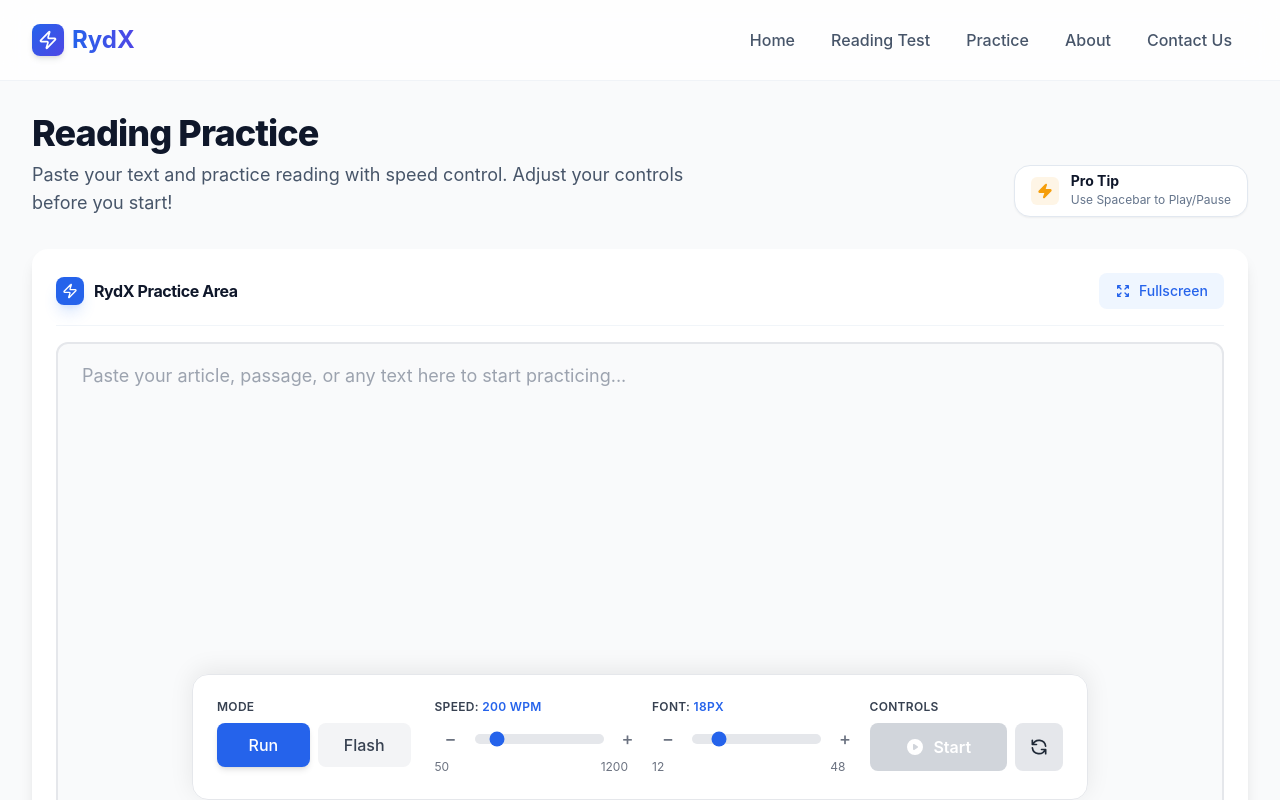
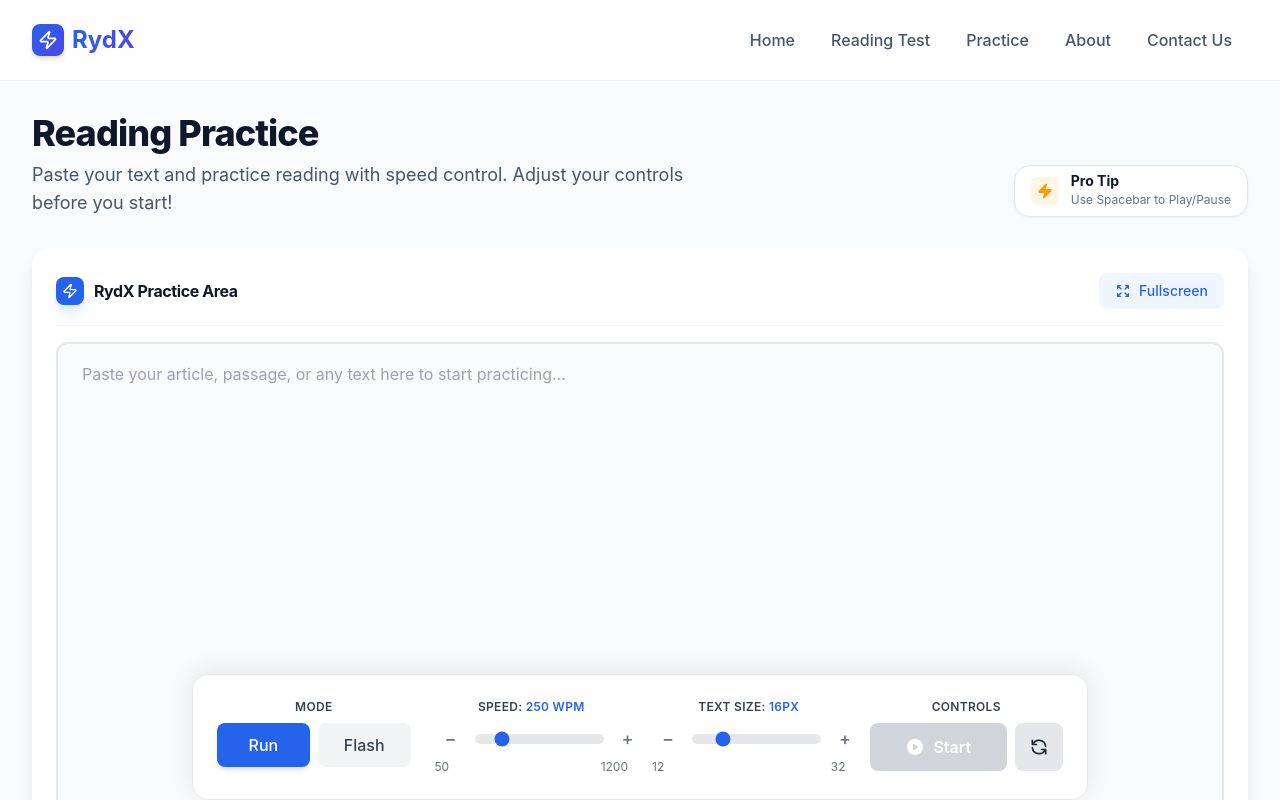
Before and after one commit to abhishekgitte/rydx, a Next.js app: page /practice in a window 1280 px wide. Shown: the top 800 px of the page. Built offline with nearby package versions, Linux system fonts and the light colour scheme.

Commit message:
kind of v1

```diff
--- a/app/practice/page.tsx
+++ b/app/practice/page.tsx
@@ -13,8 +13,17 @@ export default function PracticePage() {
   const [textInput, setTextInput] = useState("");
   const [mode, setMode] = useState<ReadingMode>("run");
   const [isPlaying, setIsPlaying] = useState(false);
-  const [speed, setSpeed] = useState(200); // words per minute
-  const [fontSize, setFontSize] = useState(18);
+  const [speed, setSpeed] = useState(250); // words per minute
+  const [fontSizeRun, setFontSizeRun] = useState(16);
+  const [fontSizeFlash, setFontSizeFlash] = useState(48);
+  const fontSize = mode === "run" ? fontSizeRun : fontSizeFlash;
+  const editFontSize = 16;
+  const fontSizeMinRun = 12;
+  const fontSizeMaxRun = 32;
+  const fontSizeMinFlash = 24;
+  const fontSizeMaxFlash = 96;
+  const fontSizeMin = mode === "run" ? fontSizeMinRun : fontSizeMinFlash;
+  const fontSizeMax = mode === "run" ? fontSizeMaxRun : fontSizeMaxFlash;
   const [currentWordIndex, setCurrentWordIndex] = useState(0);
   const [isEditing, setIsEditing] = useState(true);
   const intervalRef = useRef<NodeJS.Timeout | null>(null);
@@ -23,6 +32,8 @@ export default function PracticePage() {
   const fullscreenContainerRef = useRef<HTMLDivElement>(null);
   const { isFullscreen, setElement, toggleFullscreen } = useFullscreen<HTMLDivElement>();
 
+  const clamp = (value: number, min: number, max: number) => Math.min(max, Math.max(min, value));
+
   useEffect(() => {
     if (fullscreenContainerRef.current) {
       setElement(fullscreenContainerRef.current);
@@ -30,6 +41,22 @@ export default function PracticePage() {
   }, [setElement]);
 
   const words = textInput.trim() ? textInput.split(/\s+/).filter(word => word.length > 0) : [];
+
+  const handleFontSizeChange = (value: number) => {
+    if (mode === "run") {
+      setFontSizeRun(clamp(value, fontSizeMinRun, fontSizeMaxRun));
+    } else {
+      setFontSizeFlash(clamp(value, fontSizeMinFlash, fontSizeMaxFlash));
+    }
+  };
+
+  useEffect(() => {
+    if (mode === "run") {
+      setFontSizeRun((prev) => clamp(prev, fontSizeMinRun, fontSizeMaxRun));
+    } else {
+      setFontSizeFlash((prev) => clamp(prev, fontSizeMinFlash, fontSizeMaxFlash));
+    }
+  }, [mode, fontSizeMinRun, fontSizeMaxRun, fontSizeMinFlash, fontSizeMaxFlash]);
 
   // Auto-scroll to highlighted word in run mode
   useEffect(() => {
@@ -349,7 +376,7 @@ export default function PracticePage() {
                   placeholder="Paste your article, passage, or any text here to start practicing..."
                   className="w-full h-full px-6 py-4 border-0 focus:ring-2 focus:ring-blue-500 focus:outline-none resize-none text-gray-800 bg-transparent leading-relaxed overflow-y-auto"
                   style={{
-                    fontSize: `${fontSize}px`,
+                    fontSize: `${editFontSize}px`,
                     lineHeight: "1.8"
                   }}
                 />
@@ -399,14 +426,14 @@ export default function PracticePage() {
                       {currentWordIndex < words.length ? (
                         <div
                           className="text-center px-4"
-                          style={{ fontSize: `${fontSize + 12}px`, lineHeight: "1.5" }}
+                      style={{ fontSize: `${fontSize}px`, lineHeight: "1.5" }}
                         >
                           {(() => {
                             const bionic = getBionicWord(words[currentWordIndex]);
                             return (
                               <span className="inline-block">
-                                <span className="font-bold text-gray-900">{bionic.bold}</span>
-                                <span className="font-normal text-gray-700">{bionic.normal}</span>
+                                <span className="text-blue-600">{bionic.bold}</span>
+                                <span className="text-gray-700">{bionic.normal}</span>
                               </span>
                             );
                           })()}
@@ -489,9 +516,9 @@ export default function PracticePage() {
                   {/* Font */}
                   <div className="flex items-center bg-gray-100 rounded-lg px-1.5 py-1">
                     <span className="text-[10px] text-gray-500 font-medium mr-1">Size</span>
-                    <button onClick={() => setFontSize(Math.max(12, fontSize - 2))} className="w-8 h-8 flex items-center justify-center text-gray-500 hover:text-gray-700 rounded text-sm font-medium">−</button>
+                    <button onClick={() => handleFontSizeChange(Math.max(fontSizeMin, fontSize - 2))} className="w-8 h-8 flex items-center justify-center text-gray-500 hover:text-gray-700 rounded text-sm font-medium">−</button>
                     <span className="text-xs font-bold text-gray-900 min-w-[24px] text-center">{fontSize}</span>
-                    <button onClick={() => setFontSize(Math.min(48, fontSize + 2))} className="w-8 h-8 flex items-center justify-center text-gray-500 hover:text-gray-700 rounded text-sm font-medium">+</button>
+                    <button onClick={() => handleFontSizeChange(Math.min(fontSizeMax, fontSize + 2))} className="w-8 h-8 flex items-center justify-center text-gray-500 hover:text-gray-700 rounded text-sm font-medium">+</button>
                   </div>
                 </div>
 
@@ -518,7 +545,7 @@ export default function PracticePage() {
               <div className="hidden md:block p-4 md:p-6">
             <div className="grid grid-cols-1 md:grid-cols-2 lg:grid-cols-4 gap-4 md:gap-6">
               <div>
-                <label className="block text-xs font-semibold text-gray-700 mb-2 uppercase tracking-wide">Mode</label>
+                <label className="block text-xs font-semibold text-gray-700 mb-2 uppercase tracking-wide text-center">Mode</label>
                 <div className="flex gap-2">
                   <button
                     onClick={() => { setMode("run"); handleReset(); }}
@@ -531,7 +558,7 @@ export default function PracticePage() {
                 </div>
               </div>
               <div>
-                <label className="block text-xs font-semibold text-gray-700 mb-2 uppercase tracking-wide">Speed: <span className="text-blue-600">{speed} WPM</span></label>
+                <label className="block text-xs font-semibold text-gray-700 mb-2 uppercase tracking-wide text-center">Speed: <span className="text-blue-600">{speed} WPM</span></label>
                 <div className="flex items-center gap-2">
                   <button onClick={() => setSpeed(Math.max(50, speed - 5))} className="flex-shrink-0 w-8 h-8 flex items-center justify-center text-lg font-medium text-gray-500 hover:text-gray-700 hover:bg-gray-100 rounded transition-colors" aria-label="Decrease WPM">−</button>
                   <input type="range" min="50" max="1200" step="5" value={speed} onChange={(e) => setSpeed(Number(e.target.value))} className="flex-1 h-2.5 bg-gray-200 rounded-lg appearance-none cursor-pointer accent-blue-600" />
@@ -540,16 +567,16 @@ export default function PracticePage() {
                 <div className="flex justify-between text-xs text-gray-500 mt-1"><span>50</span><span>1200</span></div>
               </div>
               <div>
-                <label className="block text-xs font-semibold text-gray-700 mb-2 uppercase tracking-wide">Font: <span className="text-blue-600">{fontSize}px</span></label>
+                <label className="block text-xs font-semibold text-gray-700 mb-2 uppercase tracking-wide text-center">Text Size: <span className="text-blue-600">{fontSize}px</span></label>
                 <div className="flex items-center gap-2">
-                  <button onClick={() => setFontSize(Math.max(12, fontSize - 2))} className="flex-shrink-0 w-8 h-8 flex items-center justify-center text-lg font-medium text-gray-500 hover:text-gray-700 hover:bg-gray-100 rounded transition-colors" aria-label="Decrease font size">−</button>
-                  <input type="range" min="12" max="48" step="2" value={fontSize} onChange={(e) => setFontSize(Number(e.target.value))} className="flex-1 h-2.5 bg-gray-200 rounded-lg appearance-none cursor-pointer accent-blue-600" />
-                  <button onClick={() => setFontSize(Math.min(48, fontSize + 2))} className="flex-shrink-0 w-8 h-8 flex items-center justify-center text-lg font-medium text-gray-500 hover:text-gray-700 hover:bg-gray-100 rounded transition-colors" aria-label="Increase font size">+</button>
+                  <button onClick={() => handleFontSizeChange(Math.max(fontSizeMin, fontSize - 2))} className="flex-shrink-0 w-8 h-8 flex items-center justify-center text-lg font-medium text-gray-500 hover:text-gray-700 hover:bg-gray-100 rounded transition-colors" aria-label="Decrease font size">−</button>
+                  <input type="range" min={fontSizeMin} max={fontSizeMax} step="2" value={fontSize} onChange={(e) => handleFontSizeChange(Number(e.target.value))} className="flex-1 h-2.5 bg-gray-200 rounded-lg appearance-none cursor-pointer accent-blue-600" />
+                  <button onClick={() => handleFontSizeChange(Math.min(fontSizeMax, fontSize + 2))} className="flex-shrink-0 w-8 h-8 flex items-center justify-center text-lg font-medium text-gray-500 hover:text-gray-700 hover:bg-gray-100 rounded transition-colors" aria-label="Increase font size">+</button>
                 </div>
-                <div className="flex justify-between text-xs text-gray-500 mt-1"><span>12</span><span>48</span></div>
+                <div className="flex justify-between text-xs text-gray-500 mt-1"><span>{fontSizeMin}</span><span>{fontSizeMax}</span></div>
               </div>
               <div>
-                <label className="block text-xs font-semibold text-gray-700 mb-2 uppercase tracking-wide">Controls</label>
+                <label className="block text-xs font-semibold text-gray-700 mb-2 uppercase tracking-wide text-center">Controls</label>
                 <div className="flex gap-2 items-stretch">
                   <button
                     onClick={isPlaying ? handlePause : handleStartReading}
```
